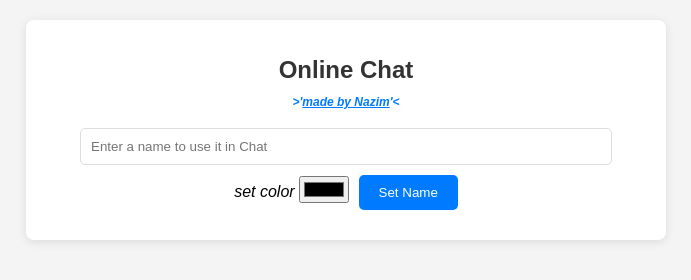
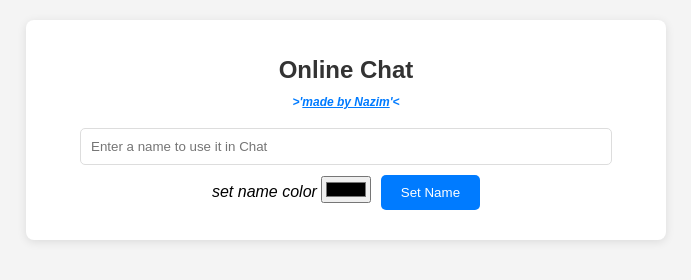
Before and after one commit to Abdul-Ahadexpo/online-chat, a website: page public/index.html in a window 1280 px wide. Shown: the whole page, without its empty margins (294-985 px from the left). Drawn offline with nearby package versions, Linux system fonts and the light colour scheme; no server answers.

Commit message:
set name color

```diff
--- a/public/index.html
+++ b/public/index.html
@@ -17,7 +17,7 @@
 
     <!-- Name input field -->
     <div id="namePrompt" class="name-prompt">
-      <input type="text" id="nameInput" placeholder="Enter a name to use it in Chat" /><br> <i>set color</i>
+      <input type="text" id="nameInput" placeholder="Enter a name to use it in Chat" /><br> <i>set name color</i>
       <input type="color" id="colorPicker" value="#000000" /> <!-- Default color: black -->
       <button id="saveNameButton">Set Name</button>
     </div>
```
